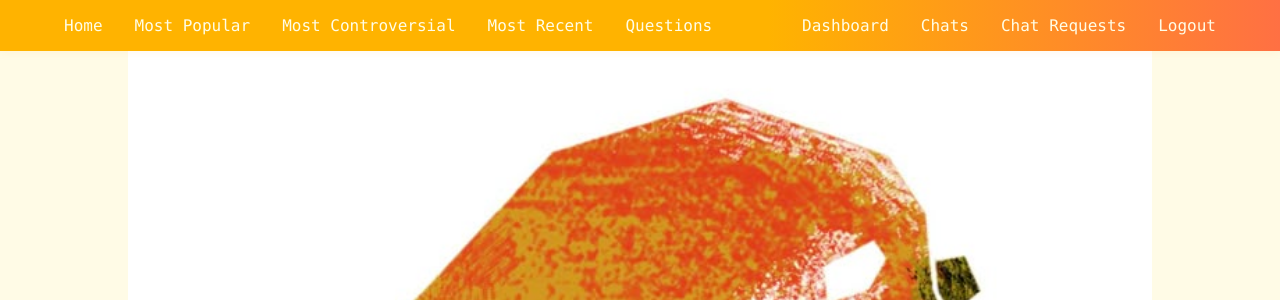
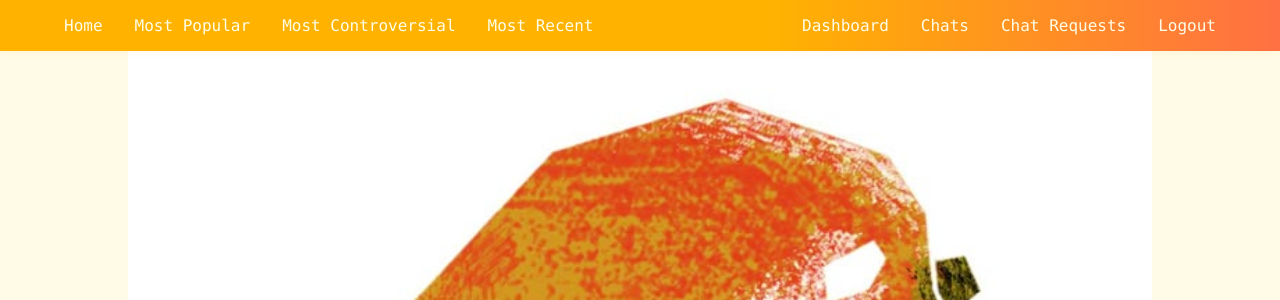
Before and after one commit to Techdude01/MangoDB, a Flask app: page /admin_dashboard in a window 1280 px wide. Shown: the top 300 px of the page. Run offline with Flask 3, Linux system fonts and the light colour scheme; a user stored in the database is signed in; data comes from the database, SQL or seed files in the repository.

Commit message:
whadahell

```diff
--- a/server/main.py
+++ b/server/main.py
@@ -238,13 +238,9 @@ def home():
         if session.get('role') == 'admin':
             cursor.execute("SELECT COUNT(*) AS total FROM Question WHERE status = 'published'")
             total_questions = cursor.fetchone()['total']
-            cursor.execut("SELECT * FROM Question WHERE status = 'published'")
-            all_questions = cursor.fetchone()['all']
         else:
             cursor.execute("SELECT COUNT(*) AS total FROM Question WHERE status = 'published' AND visibility = 'visible'")
             total_questions = cursor.fetchone()['total']
-            cursor.execute("SELECT * FROM Question FROM Question WHERE status = 'published' AND visibility = 'visible'")
-            all_questions = cursor.fetchone()['all']
         total_pages = (total_questions + qCount - 1) // qCount
 
         # Fetch questions for each category (first page by default)
@@ -291,7 +287,7 @@ def home():
         )
     except Exception as e:
         flash(f"Error loading homepage: {e}", "home-danger")
-        return render_template('home.html', tags=[], most_popular=[], most_controversial=[], most_recent=[], all_questions=[], active_draft=None)
+        return render_template('home.html', tags=[], most_popular=[], most_controversial=[], most_recent=[], active_draft=None)
     finally:
         conn.close()
 
--- a/server/templates/base.html
+++ b/server/templates/base.html
@@ -19,9 +19,7 @@
                 <li><a href="{{ url_for('most_controversial') }}">Most Controversial</a></li>
                 <li><a href="{{ url_for('most_recent') }}">Most Recent</a></li>
 
-                {% if user_role == 'admin' %}
-                <li><a href="{{ url_for('admin_questions') }}">Questions</a></li>
-                {% endif %}
+
 
                 {% if show_login_button %}
                 <li style="margin-left: auto;"><a href="{{ url_for('login') }}">Login</a></li>
```
Also changed, not shown: 2 other files.
